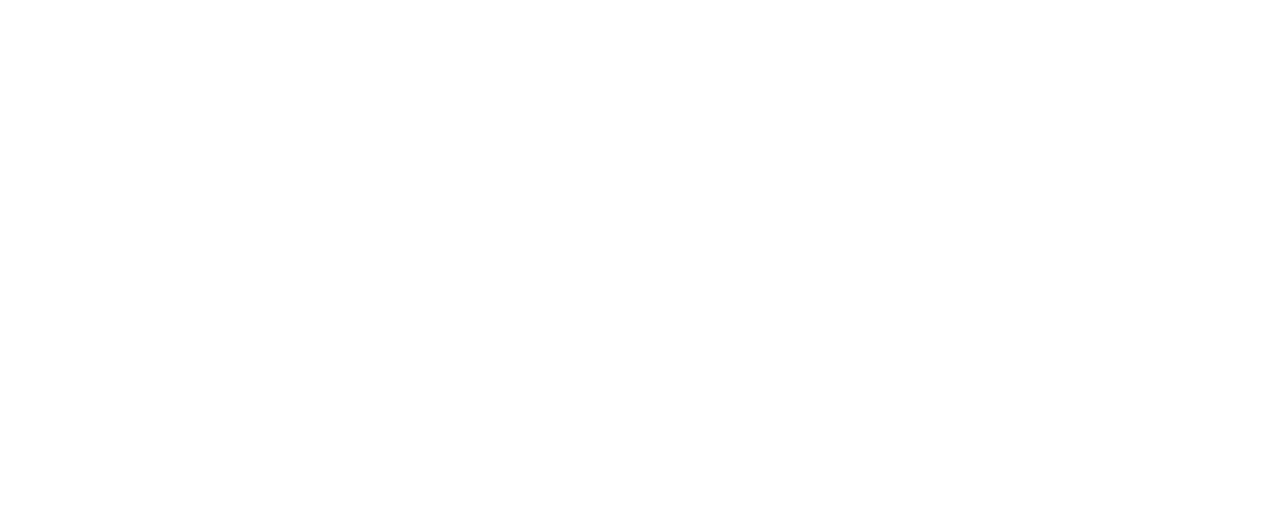
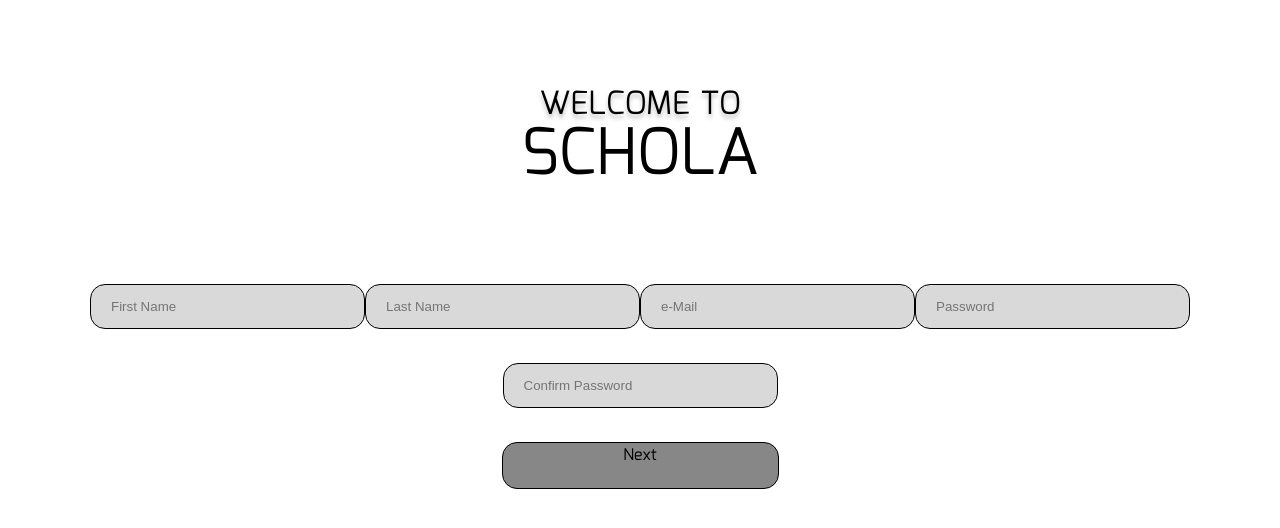
Before and after one commit to barboa91/DSH-Frontend, a React (Create React App) app: page /register in a window 1280 px wide. Before the commit this address had no page. Shown: the top 528 px of the page. Built offline with nearby package versions, Linux system fonts and the light colour scheme.

Commit message:
register page setup

```diff
--- a/src/App.css
+++ b/src/App.css
@@ -1,5 +1,6 @@
 .App {
   text-align: center;
+  font-family: 'Mina';
 }
 
 .App-logo {
@@ -36,3 +37,9 @@
     transform: rotate(360deg);
   }
 }
+@font-face {
+  font-family: 'Mina';
+  src: local('Mina'), url(./assets/Mina/Mina-Regular.ttf) format('tff');
+  /* other formats include: 'woff2', 'truetype, 'opentype',
+                            'embedded-opentype', and 'svg' */
+}
--- a/src/App.js
+++ b/src/App.js
@@ -6,6 +6,7 @@
 import DataContext from './components/DataContext';
 import { getUserToken, setUserToken, clearUserToken } from './services/util';
 import axios from 'axios';
+import Register from './components/Register';
 // BrowserRouter as Router,
 
 const DB_URL = "https://dsh-backend.fly.dev"
@@ -58,6 +59,7 @@
       setUserToken(user.token);
       setCurrentUser(user.user);
       setIsAuthenicated(user.isLoggedIn);
+      console.log(user)
 
       return user;
     } catch (error) {
@@ -96,6 +98,8 @@
       <Router>
         <Routes>
           <Route exact path="/main" element={<Login/>}></Route>
+          <Route exact path="/register" element={<Register/>}></Route>
+
 
         </Routes>
       </Router >
--- a/src/components/Login.jsx
+++ b/src/components/Login.jsx
@@ -1,8 +1,8 @@
 import { useNavigate } from 'react-router-dom'
 import { useState, useEffect, useContext } from 'react'
-import axios from 'axios'
 import React  from 'react'
 import DataContext from './DataContext'
+import '../style/login.css'
 
 const Login = () =>{
 
@@ -31,7 +31,7 @@
 
     }
     const handleSignUp = () =>{
-
+        navigate("/register")
     }
 
 
@@ -45,8 +45,8 @@
             <div className='logo-signup'></div>
             <div className="loginBox">
                 <form>
-                <div className="username"><input className="username" type="username" name="username" onChange={handleChange} value={loggingUser.username} required placeholder="username"></input></div>
-                <div className="password"><input className="pass" type="password" name="password" onChange={handleChange} value={loggingUser.password} required placeholder="Password"></input></div>
+                <div className="userN"><input className="username" type="username" name="username" onChange={handleChange} value={loggingUser.username} required placeholder="username"></input></div>
+                <div className="passW"><input className="password" type="password" name="password" onChange={handleChange} value={loggingUser.password} required placeholder="Password"></input></div>
                 <div className="fPass">Forgot Password?</div>
                 <div className="logButt" onClick={handleLogin}>Log in</div>
                 <div className="signButt" onClick={handleSignUp}>Sign up</div>
--- /dev/null
+++ b/src/components/Register.jsx
@@ -0,0 +1,41 @@
+import { useNavigate } from 'react-router-dom'
+import { useState, useEffect, useContext } from 'react'
+import React  from 'react'
+import DataContext from './DataContext'
+import '../style/register.css'
+
+const Register = () =>{
+    const iState = {
+        fName:"",
+        lName:"",
+        email:"",
+        password:"",
+        confPass:"",
+    }
+
+    const [uInfo, setuInfo] = useState(iState)
+
+
+    const handleChange = (e) => {
+        setuInfo({ ...uInfo, [e.target.name]: e.target.value });
+    }
+
+    return(
+    <div className='registerPage'>
+        <div className='title'>
+            <div className='wTitle'>WELCOME TO</div>
+            <div className='aTitle'>SCHOLA</div>
+        </div>
+        <div className='genInfo'>
+            <input className='fName' name='fName' onChange={handleChange} value={uInfo.fName} placeholder="First Name"></input>
+            <input className='lName' name='lName' onChange={handleChange} value={uInfo.lName}placeholder="Last Name"></input>
+            <input className='email' name= 'email' onChange={handleChange} value={uInfo.email} placeholder="e-Mail"></input>
+            <input className='regPass' name='password' onChange={handleChange} value={uInfo.password} placeholder="Password"></input>
+            <input className='confPass' name='city' onChange={handleChange} value={uInfo.confPass} placeholder="Confirm Password"></input>
+        </div>
+        <div className='nextButton'>Next</div>
+
+    </div>)
+}
+
+export default Register
--- /dev/null
+++ b/src/style/login.css
@@ -0,0 +1,15 @@
+.loginBox{
+    justify-content: center;
+}
+.username{
+    margin: 0 auto;
+    border-radius: 15px;
+    width: 275px;
+    height: 45px;
+}
+.password{
+    margin: 0 auto;
+    border-radius: 15px;
+    width: 275px;
+    height: 45px;
+}
--- /dev/null
+++ b/src/style/register.css
@@ -0,0 +1,94 @@
+
+@font-face {
+    font-family: Mina;
+    src: url('../assets/Mina/Mina-Regular.ttf');
+}
+
+input {
+    text-align: left;
+    padding-left:20px;
+  }
+.title{
+    font-family: Mina;
+    margin-bottom: 60px;
+
+}
+.wTitle{
+    font-size: 32px;
+    margin-bottom: 5px;
+    margin-top:80px;
+    padding: 0px;
+    text-shadow: 0px 4px 4px rgba(0,0,0, 0.25);
+}
+.aTitle{
+
+    font-size: 64px;
+    margin-top:-30px;
+    padding: 0;
+
+}
+.fName{
+    border: 1px solid black;
+    margin: 0 auto;
+    border-radius: 15px;
+    width: 275px;
+    height: 45px;
+    margin-bottom: 17px;
+    background-color: #D9D9D9;
+    box-sizing:border-box;
+}
+.lName{
+    border: 1px solid black;
+    margin: 0 auto;
+    border-radius: 15px;
+    width: 275px;
+    margin-bottom: 17px;
+    margin-top: 17px;
+    height: 45px;
+    background-color: #D9D9D9;
+    box-sizing:border-box;
+}
+.email{
+    border: 1px solid black;
+    margin: 0 auto;
+    border-radius: 15px;
+    width: 275px;
+    height: 45px;
+    margin-bottom: 17px;
+    margin-top: 17px;
+    background-color: #D9D9D9;
+    box-sizing:border-box;
+}
+.regPass{
+    border: 1px solid black;
+    margin: 0 auto;
+    border-radius: 15px;
+    width: 275px;
+    height: 45px;
+    margin-bottom: 17px;
+    margin-top: 17px;
+    background-color: #D9D9D9;
+    box-sizing:border-box;
+}
+.confPass{
+    border: 1px solid black;
+    margin: 0 auto;
+    border-radius: 15px;
+    width: 275px;
+    height: 45px;
+    margin-bottom: 17px;
+    background-color: #D9D9D9;
+    margin-top: 17px;
+    box-sizing:border-box;
+}
+.nextButton{
+    border: 1px solid black;
+    margin: 0 auto;
+    border-radius: 15px;
+    width: 275px;
+    margin-top: 17px;
+    height: 45px;
+    background-color: #878787;
+    text-align: center;
+    vertical-align: middle;
+}
```
Also changed, not shown: src/assets/Mina/Mina-Bold.ttf (added), src/assets/Mina/Mina-Regular.ttf (added), src/assets/Mina/OFL.txt (added).
